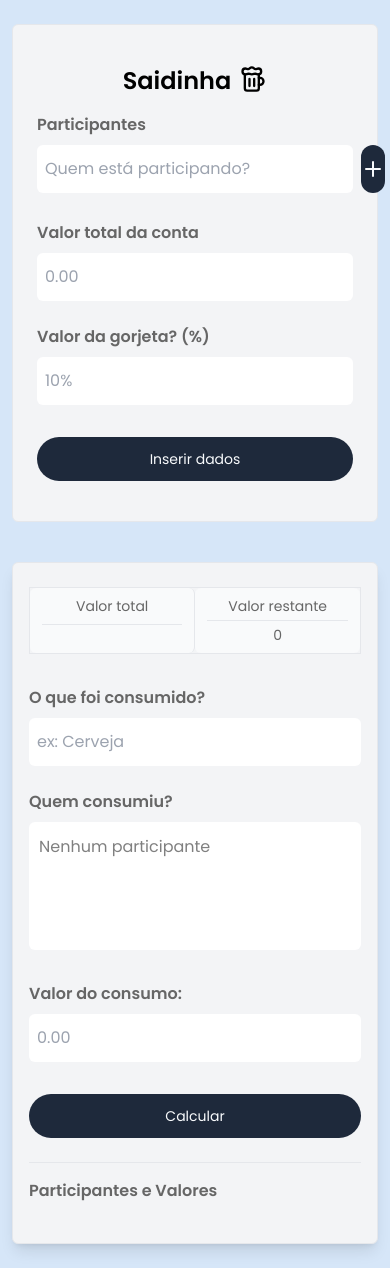
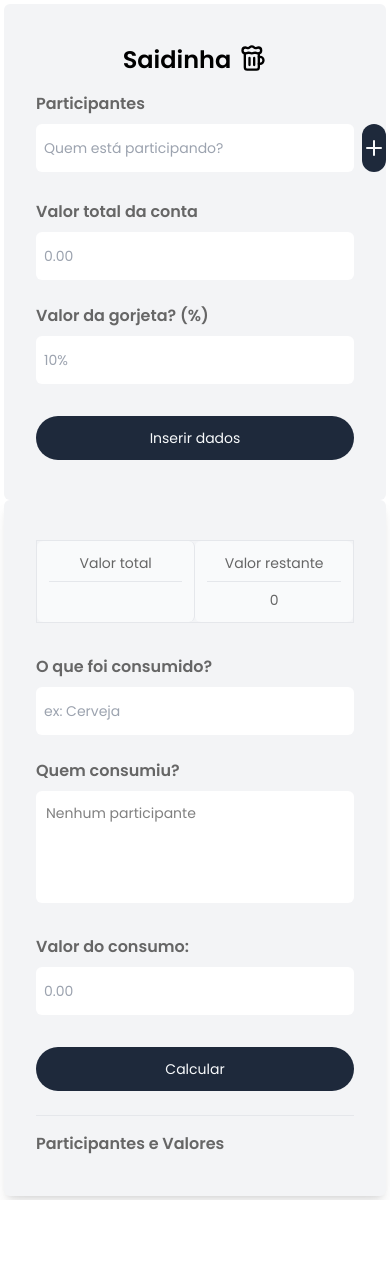
Before and after one commit to CamilleHaus/bill_calculator, a Next.js app: page / in a window 390 px wide. After the commit the page ends 1200 px from the top, so only its background shows below. Built offline with nearby package versions, Linux system fonts and the light colour scheme.

Commit message:
Ajustes layout

```diff
--- a/src/components/Input.tsx
+++ b/src/components/Input.tsx
@@ -14,9 +14,9 @@ const Input = forwardRef<
 >(({ label, name, type, placeholder, ...rest }, ref) => {
   return (
     <div className="w-full flex flex-col gap-2">
-      <label className="text-[#666666] font-semibold">{label}</label>
+      <label className="text-[#666666] font-semibold ">{label}</label>
       <input
-        className="px-2 py-3 rounded-md"
+        className="px-2 py-3 rounded-md placeholder:text-sm"
         name={name}
         type={type}
         placeholder={placeholder}
--- a/src/components/app.tsx
+++ b/src/components/app.tsx
@@ -13,9 +13,9 @@ const App = () => {
   // INFORMACAO DE CONSUMO E DIVISAO DE VALORES __________________________________
 
   return (
-    <div className="bg-[rgb(214,230,248)] px-2 py-5">
-      <div className="w-full p-1 flex items-center justify-center flex-col gap-10">
-        <div className="max-w-[450px] w-[100%] border bg-gray-100 mx-auto space-y-4 px-6 md:px-6 py-10 rounded-md">
+    <div className="md:bg-[rgb(214,230,248)] md:px-2 md:py-5">
+      <div className="w-full p-1 flex items-center justify-center flex-col md:gap-10">
+        <div className="max-w-[450px] w-[100%] md:border bg-gray-100 mx-auto space-y-4 px-8 md:px-6 py-10 rounded-md">
           <div className="flex justify-center gap-2">
             <h1 className="text-2xl font-bold">Saidinha</h1>
             <Beer size={28} strokeWidth={2} />
@@ -23,7 +23,7 @@ const App = () => {
           <ParticipantsList />
         </div>
 
-        <div className="max-w-[450px] w-[100%] border bg-gray-100 mx-auto space-y-4 max-sm:px-4 px-6 py-6 rounded-md shadow-lg">
+        <div className="max-w-[450px] w-[100%] md:border bg-gray-100 mx-auto space-y-4 px-8 py-6 rounded-md shadow-lg">
           <Calculation />
         </div>
       </div>
--- a/src/components/calculation.tsx
+++ b/src/components/calculation.tsx
@@ -114,13 +114,13 @@ const Calculation = () => {
     <div>
       {/* FORMULÁRIO DE PARTICIPANTES */}
 
-      <div className="flex  mb-4 border text-sm text-[#666666]">
-        <div className="w-full flex flex-col items-center bg-gray-50 px-3 py-2 rounded-md gap-2 border-r">
+      <div className="flex  mb-4 border text-sm text-[#666666] mt-4">
+        <div className="w-full flex flex-col items-center bg-gray-50 px-3 py-3 rounded-md gap-2 border-r">
           <p className="text-center">Valor total</p>
           <p className="border-b w-full"></p>
           <p className="mt-1">{billTotal}</p>
         </div>
-        <div className="flex flex-col items-center justify-between w-full bg-gray-50 px-3 py-2 rounded-md gap-1">
+        <div className="w-full flex flex-col items-center bg-gray-50 px-3 py-3 rounded-md gap-2">
           <p className="text-center">Valor restante </p>
            <p className="border-b w-full"></p>
           {Number.isNaN(billTotal! - totalAmount) ? (
@@ -157,7 +157,7 @@ const Calculation = () => {
           <select
             ref={selectPeopleInputRef}
             id="participant-select"
-            className="px-2 py-3 rounded-md"
+            className="px-2 py-3 rounded-md min-h-[100px]"
             multiple
           >
             {participants.length > 0 ? (
@@ -167,7 +167,7 @@ const Calculation = () => {
                 </option>
               ))
             ) : (
-              <option disabled>Nenhum participante</option>
+              <option className="text-sm" disabled>Nenhum participante</option>
             )}
           </select>
         </div>
@@ -185,14 +185,14 @@ const Calculation = () => {
 
       <div className="space-y-4 border-t text-[#666666] font-semibold ">
         <h3 className="mt-4">Participantes e Valores</h3>
-        <div className="w-full flex text-sm justify-between gap-1.5">
+        <div className="w-full flex flex-col text-sm justify-between gap-1.5">
           {participants
             ? participants.map((participant, index) => (
                 <div
                   key={index}
-                  className="w-full flex justify-between border p-3 rounded-full"
+                  className="w-full flex  justify-between border py-3 px-5 rounded-full"
                 >
-                  <p className="truncate max-w-[70%]">{participant.name}</p>
+                  <p className="">{participant.name}</p>
                   <p>
                     {participant.amount.length > 0
                       ? participant.amount
--- a/src/components/participantsList.tsx
+++ b/src/components/participantsList.tsx
@@ -1,7 +1,7 @@
 import React, { FormEvent, useRef } from "react";
 import Input from "./Input";
 import Button from "./Button";
-import { Plus } from "lucide-react";
+import { Plus, Trash } from "lucide-react";
 import { useCalculation } from "@/providers/CalculationContext";
 
 const ParticipantsList = () => {
@@ -56,7 +56,8 @@ const ParticipantsList = () => {
   return (
     <div>
       <div className="mb-4">
-        <form onSubmit={addParticipant} className="flex gap-2 items-end mb-4">
+        <form onSubmit={addParticipant} className="mb-4">
+          <div className="flex items-end gap-2">
           <Input
             ref={participantInputRef}
             label={"Participantes"}
@@ -69,14 +70,15 @@ const ParticipantsList = () => {
               <Plus size={24} strokeWidth={2} />
             </Button>
           </div>
+          </div>
         </form>
 
         {participants.length > 0 ? (
-          <div className="w-full flex gap-2 flex-wrap text-[#666666] font-semibold ">
+          <div className="w-full flex flex-col gap-1 text-[#666666] font-semibold ">
             {participants.map((participant, index) => (
               <div
                 key={index}
-                className="w-fit flex gap-2 text-sm items-center justify-center px-4 py-1 rounded-full border"
+                className="flex gap-2 text-sm items-center justify-between py-3 px-5 rounded-full border"
               >
                 <p>{participant.name}</p>
                 <button
@@ -84,7 +86,7 @@ const ParticipantsList = () => {
                   type="button"
                   onClick={() => removeParticipant(index)}
                 >
-                  X
+                  <Trash size={16}/>
                 </button>
               </div>
             ))}
@@ -94,7 +96,7 @@ const ParticipantsList = () => {
 
       {/* FORMULÁRIO DE GORJETA E VALOR */}
       <form onSubmit={getAllInfo} className="flex flex-col gap-8 pt-3">
-        <div className="flex gap-6 max-sm:flex-col">
+        <div className="flex gap-6 flex-col">
           <Input
             ref={billTotalInputRef}
             label={"Valor total da conta"}
--- a/src/components/renders/consuption-list.tsx
+++ b/src/components/renders/consuption-list.tsx
@@ -1,3 +1,4 @@
+import { Trash } from "lucide-react";
 import React from "react";
 
 interface IConsuptionList {
@@ -8,13 +9,14 @@ interface IConsuptionList {
 
 const ConsuptionList = ({ onClick, name, price }: IConsuptionList) => {
   return (
-    <div className="w-fit flex gap-3 items-center text-[#666666] justify-center py-2 rounded-full border px-4 text-sm font-semibold">
+    <div className="w-full flex gap-3 items-center text-[#666666] justify-between py-3 px-5 rounded-full border text-sm">
       <div className="flex gap-1">
-        <p>{name} |</p>
-        <p>{price}</p>
+        <p className="font-semibold">{name}</p>
+        <p>|</p>
+        <p className="font-semibold">{price}</p>
       </div>
       <button className="text-sm" type="button" onClick={onClick}>
-        X
+        <Trash size={16} />
       </button>
     </div>
   );
```
